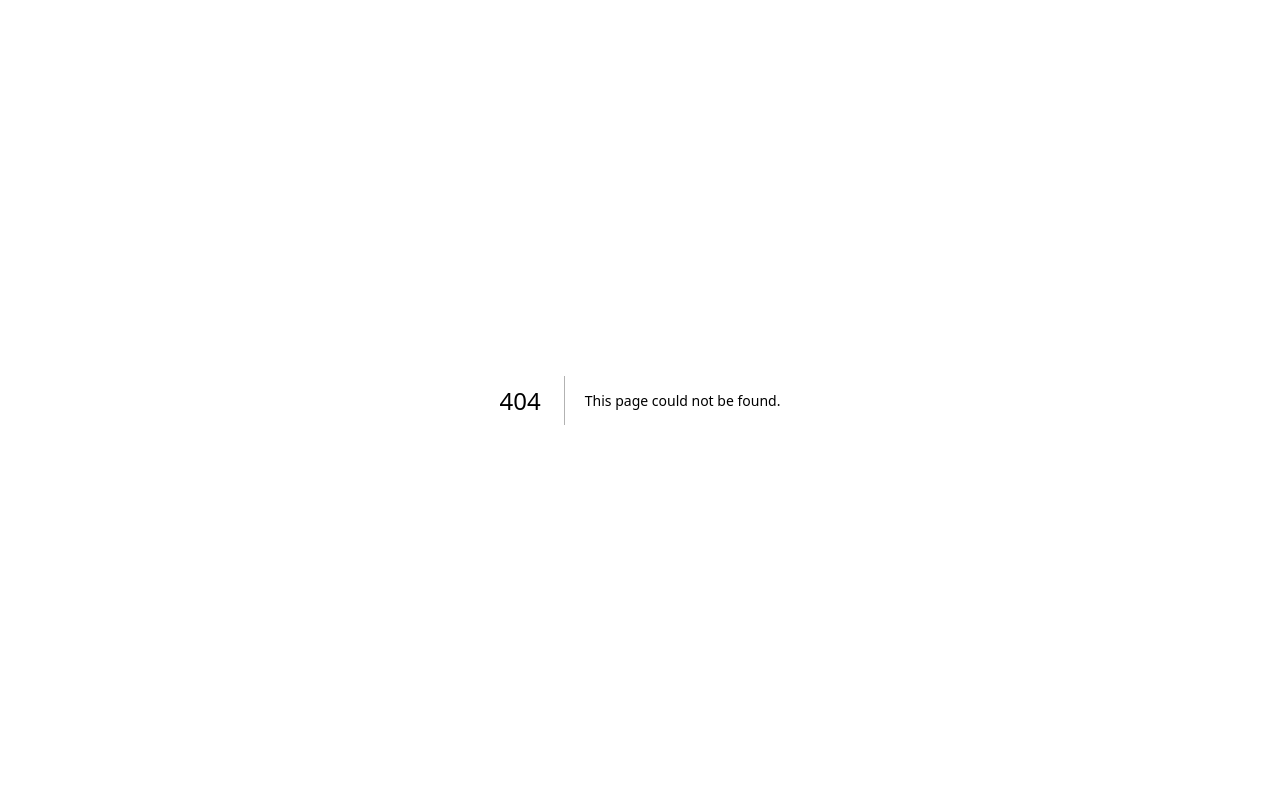
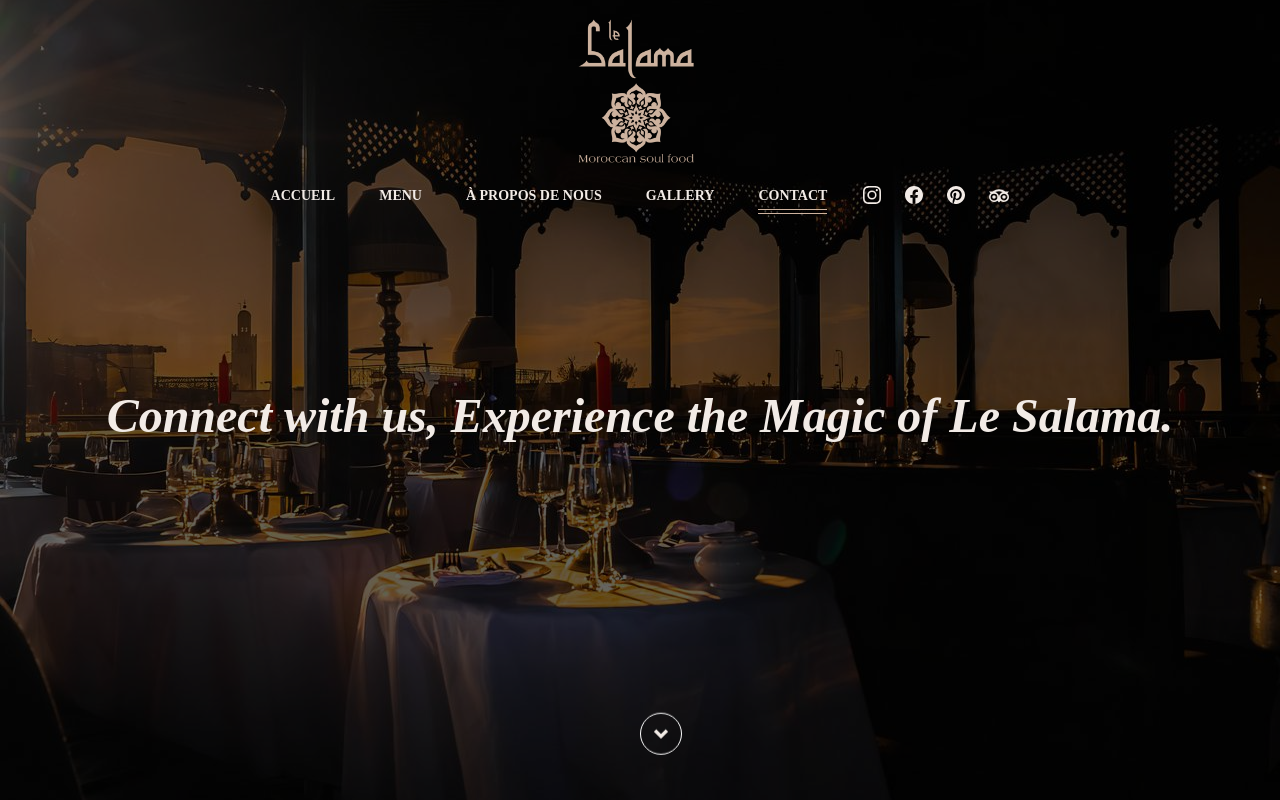
Before and after one commit to Youssef97dev/le_salama_V2, a Next.js app: page /contact in a window 1280 px wide. Before the commit this address had no page. Shown: the top 800 px of the page. Built offline with nearby package versions, Linux system fonts and the light colour scheme.

Commit message:
layout change

```diff
--- /dev/null
+++ b/src/app/contact/components/Hero.jsx
@@ -0,0 +1,33 @@
+import React from "react";
+import Image from "next/image";
+import Link from "next/link";
+import { RiArrowDropDownLine } from "react-icons/ri";
+
+const Hero = () => {
+  return (
+    <div className="relative h-screen w-full">
+      {/* Image Background */}
+      <Image
+        src="/assets/images/salama_20.jpg"
+        alt="Logo"
+        width={1000}
+        height={1000}
+        className="absolute top-0 left-0 w-full h-full object-cover"
+      />
+      <div className="absolute inset-0 bg-[#000] h-full mix-blend-multiply opacity-60"></div>
+      {/* Hero Content */}
+      <div className="absolute bottom-[45%]   flex w-full justify-center items-center text-primary_1">
+        <span className="text-2xl lg:text-5xl italic text-center px-3 font-semibold">
+          Connect with us, Experience the Magic of Le Salama.
+        </span>
+      </div>
+      <div className="absolute bottom-10 left-1/2 animate-bounce text-primary_1 border border-white rounded-full">
+        <Link href="#">
+          <RiArrowDropDownLine size={40} />
+        </Link>
+      </div>
+    </div>
+  );
+};
+
+export default Hero;
--- /dev/null
+++ b/src/app/contact/page.jsx
@@ -0,0 +1,16 @@
+import Footer from "@/components/Footer";
+import NavbarMiddle from "@/components/NavbarMiddle";
+import Hero from "./components/Hero";
+
+const page = () => {
+  return (
+    <div>
+      <NavbarMiddle />
+      <Hero />
+      <div className="h-32"></div>
+      <Footer />
+    </div>
+  );
+};
+
+export default page;
--- a/src/app/globals.css
+++ b/src/app/globals.css
@@ -75,8 +75,8 @@ body {
 }
 
 .card {
-  height: 450px;
-  width: 340px;
+  height: 500px;
+  width: 390px;
   position: relative;
   transition: transform 1000ms;
   transform-style: preserve-3d;
--- a/src/app/page.js
+++ b/src/app/page.js
@@ -24,9 +24,8 @@ export default function Home() {
       <Hero />
       <About />
       <RoofTop />
+      <Events />
       <Reserve />
-      <Events />
-      <div className="flex flex-col h-[200vh]"></div>
       <Footer />
     </div>
   );
--- a/src/components/Events.jsx
+++ b/src/components/Events.jsx
@@ -23,7 +23,7 @@ const data = [
 
 const Events = () => {
   return (
-    <div className="relative h-fit  flex flex-col space-y-5 items-center py-10 px-28">
+    <div className="relative h-fit  flex flex-col space-y-5 items-center py-10 px-16">
       {/* Parallax Background
       <div
         className="absolute inset-0 bg-cover bg-center bg-fixed z-0"
@@ -36,7 +36,7 @@ const Events = () => {
       {/* Content */}
       <span className="italic text-lg text-primary_5">Discover our</span>
       <span className="text-5xl text-white">Events</span>
-      <div className="flex flex-col lg:flex-row gap-10">
+      <div className="flex flex-col lg:flex-row gap-14">
         {data.map((item) => (
           <div key={item.id} className="container_card">
             <div className="card ">
--- a/src/components/RoofTop.jsx
+++ b/src/components/RoofTop.jsx
@@ -2,7 +2,7 @@ import Image from "next/image";
 
 const RoofTop = () => {
   return (
-    <div className=" w-full h-fit flex flex-col-reverse lg:flex-row items-center align-middle justify-center gap-14  py-4 px-3 lg:px-10 lg:py-6 xl:px-28 xl:py-10 ">
+    <div className=" w-full h-fit bg-primary flex flex-col-reverse lg:flex-row items-center align-middle justify-center gap-14  py-4 px-3 lg:px-10 lg:py-6 xl:px-28 xl:py-10 ">
       <div className="w-full" data-aos="zoom-in">
         <video
           className="w-full h-[600px] object-cover hover:scale-105 transition-all ease-linear"
@@ -19,10 +19,10 @@ const RoofTop = () => {
         className="w-full flex flex-col gap-2 text-center"
         data-aos="zoom-in"
       >
-        <div className="lg:text-5xl text-2xl font-thin pb-4 text-primary">
+        <div className="lg:text-5xl text-2xl font-thin pb-4 text-white">
           Rooftop Skybar
         </div>
-        <p className="font-medium text-base  text-gray-700 pb-3">
+        <p className="font-medium text-base  text-primary_1 pb-3">
           Elevate your dining experience at Le Salama, where our stunning
           rooftop offers breathtaking views of Marrakech and the majestic Atlas
           Mountains. Nestled in a vibrant urban garden, the rooftop features
```
Also changed, not shown: 1 other file (tests, documents, lock files or other folders).
